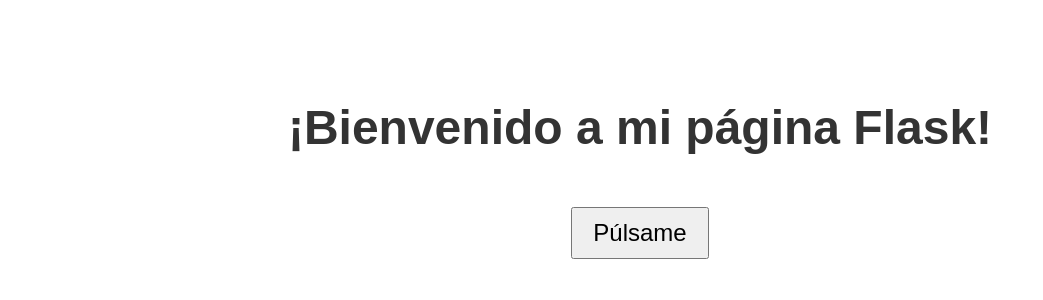
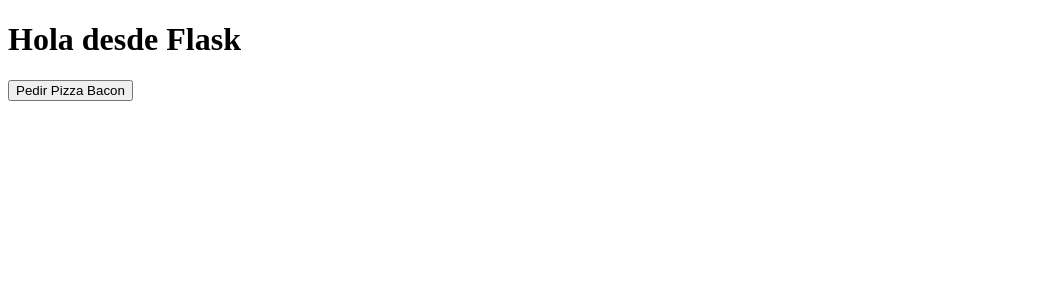
Before and after one commit to Ruben-pergra/Autopizza_web, a Flask app: page / in a window 1280 px wide. Shown: the top 300 px of the page, without its empty margins (0-1043 px from the left). Run offline with Flask 3, Linux system fonts and the light colour scheme.

Commit message:
Update index.html

```diff
--- a/templates/index.html
+++ b/templates/index.html
@@ -1,28 +1,24 @@
 <!DOCTYPE html>
-<html lang="es">
+<html>
 <head>
-  <meta charset="UTF-8">
-  <title>Mi Página Flask</title>
-  <style>
-    body {
-      font-family: Arial, sans-serif;
-      text-align: center;
-      margin-top: 100px;
-    }
-    h1 {
-      font-size: 48px;
-      color: #333;
-    }
-    button {
-      font-size: 24px;
-      padding: 10px 20px;
-      margin-top: 20px;
-      cursor: pointer;
-    }
-  </style>
+  <title>Mi Web</title>
 </head>
 <body>
-  <h1>¡Bienvenido a mi página Flask!</h1>
-  <button onclick="alert('¡Botón pulsado!')">Púlsame</button>
+  <h1>Hola desde Flask</h1>
+  <button onclick="presionarBoton()">Pedir Pizza Bacon</button>
+
+  <script>
+    function presionarBoton() {
+      fetch('/boton', {
+        method: 'POST',
+        headers: {
+          'Content-Type': 'application/json'
+        },
+        body: JSON.stringify({ mensaje: 'PizzaBacon' })
+      })
+      .then(res => res.text())
+      .then(data => alert(data));
+    }
+  </script>
 </body>
 </html>
```
